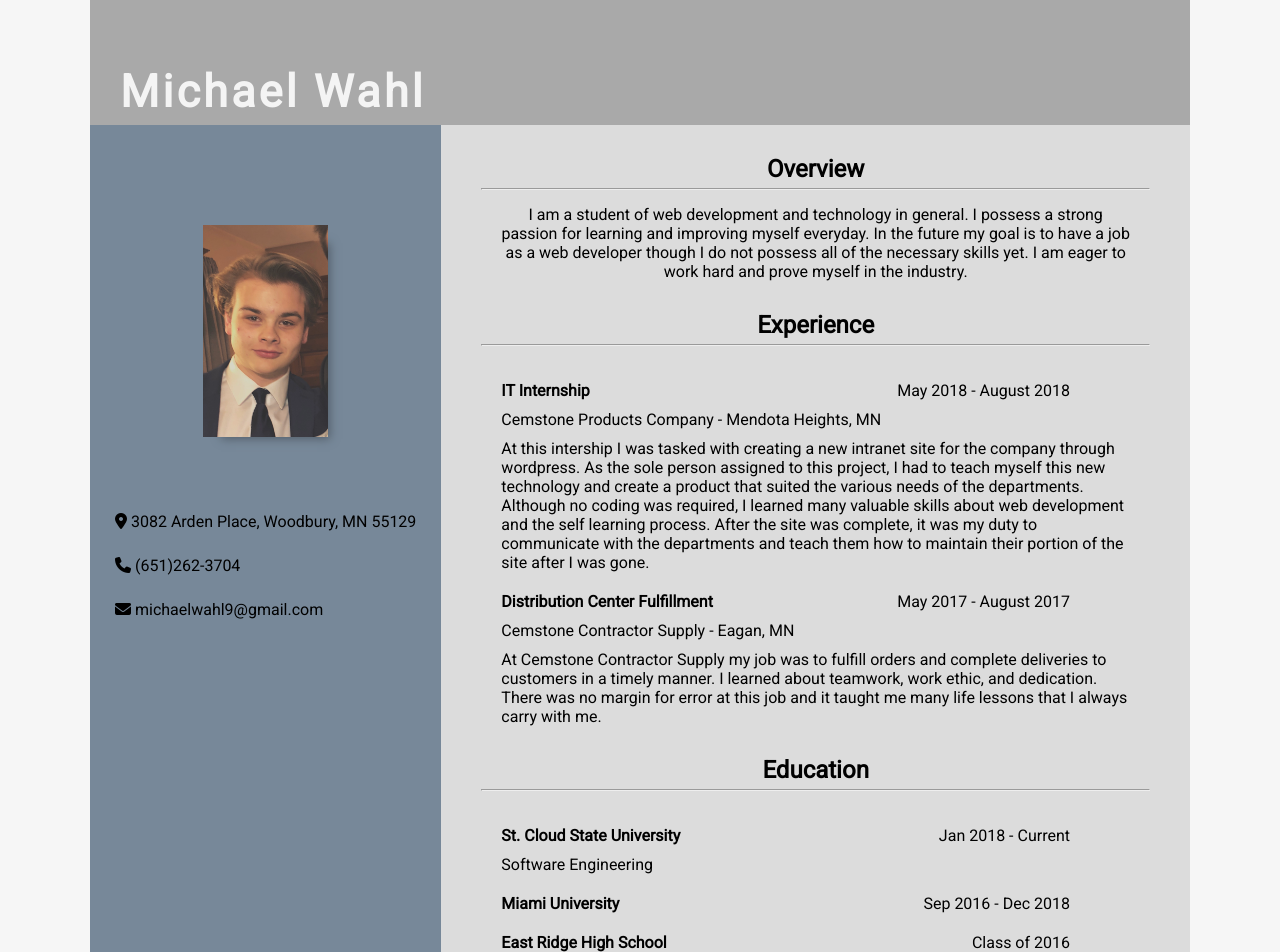
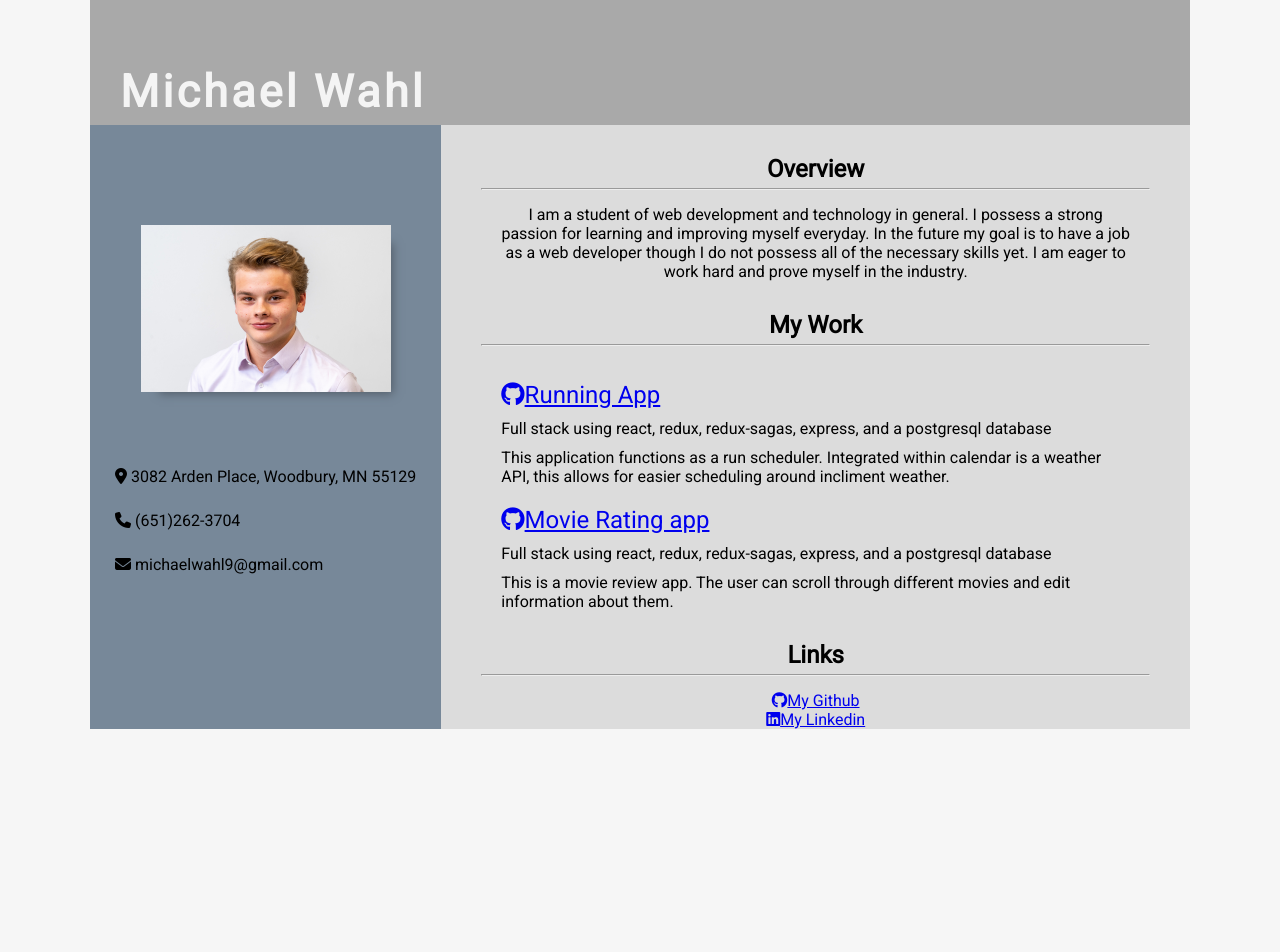
Before and after one commit to wahlmichael/wahlmichael.github.io, a plain HTML site: page index.html in a window 1280 px wide. After the commit the page ends 800 px from the top, so only its background shows below. Drawn offline with Linux system fonts and the light colour scheme.

Commit message:
change some things

```diff
--- a/index.html
+++ b/index.html
@@ -15,7 +15,7 @@
 	</header>
 
 	<section id="sidebar">
-		<img src="img/michael.jpg" alt="">
+		<img src="img/Michael Wahl (1).jpg" alt="">
 		<ul>
 			<li><i class="fas fa-map-marker-alt"></i> 3082 Arden Place, Woodbury, MN 55129</li>
 			<li><i class="fas fa-phone"></i> (651)262-3704</li>
@@ -27,42 +27,29 @@
 		<h2>Overview</h2>
 		<hr>
 		<p>I am a student of web development and technology in general. I possess a strong passion for learning and improving myself everyday. In the future my goal is to have a job as a web developer though I do not possess all of the necessary skills yet. I am eager to work hard and prove myself in the industry.</p>
-		<h2>Experience</h2>
+		<h2>My Work</h2>
 
 		<hr>
 
 		<div class="title">
-			<h4>IT Internship</h4>
-			<p>May 2018 - August 2018</p>
+			<a href="https://github.com/wahlmichael/Running-App"><i class="fab fa-github"></i>Running App</a>
 		</div>
-		<p class="inner">Cemstone Products Company - Mendota Heights, MN</p>
-		<p class="inner">At this intership I was tasked with creating a new intranet site for the company through wordpress. As the sole person assigned to this project, I had to teach myself this new technology and create a product that suited the various needs of the departments. Although no coding was required, I learned many valuable skills about web development and the self learning process. After the site was complete, it was my duty to communicate with the departments and teach them how to maintain their portion of the site after I was gone.</p>
+		<p class="inner">Full stack using react, redux, redux-sagas, express, and a postgresql database</p>
+		<p class="inner">This application functions as a run scheduler. Integrated within calendar is a weather API, this allows for easier scheduling around incliment weather.</p>
 
 		<div class="title">
-			<h4>Distribution Center Fulfillment</h4>
-			<p>May 2017 - August 2017</p>
+			<a href="https://github.com/wahlmichael/movie-sagas"><i class="fab fa-github"></i>Movie Rating app</a>
 		</div>
-		<p class="inner">Cemstone Contractor Supply - Eagan, MN</p>
-		<p class="inner">At Cemstone Contractor Supply my job was to fulfill orders and complete deliveries to customers in a timely manner. I learned about teamwork, work ethic, and dedication. There was no margin for error at this job and it taught me many life lessons that I always carry with me.</p>
-
-		<h2>Education</h2>
+		<p class="inner">Full stack using react, redux, redux-sagas, express, and a postgresql database</p>
+		<p class="inner">This is a movie review app. The user can scroll through different movies and edit information about them.</p>
+		<h2>Links</h2>
 
 		<hr>
 
-		<div class="title">
-			<h4>St. Cloud State University</h4>
-			<p>Jan 2018 - Current</p>
-		</div>
-		<p class="inner">Software Engineering</p>
-
-		<div class="title">
-			<h4>Miami University</h4>
-			<p>Sep 2016 - Dec 2018</p>
-		</div>
-
-		<div class="title">
-			<h4>East Ridge High School</h4>
-			<p>Class of 2016</p>
+		<div>
+			<a href="https://github.com/wahlmichael"><i class="fab fa-github"></i>My Github</a>
+			<br>
+			<a href="https://www.linkedin.com/in/michael-wahl-164655178/"><i class="fab fa-linkedin"></i>My Linkedin</a>
 		</div>
 
 
--- a/style.css
+++ b/style.css
@@ -55,7 +55,7 @@ body {
 }
 
 #sidebar img {
-	width: 125px;
+	width: 250px;
 	position: relative;
 	display: block;
 	margin: 0 auto;
@@ -90,6 +90,10 @@ body {
 	padding-top: 10px;
 }
 
+.title a {
+	font-size: 1.5rem;
+}
+
 
 hr {
 	margin: 0 40px;
```
Also changed, not shown: img/Michael Wahl (1).jpg (added).
